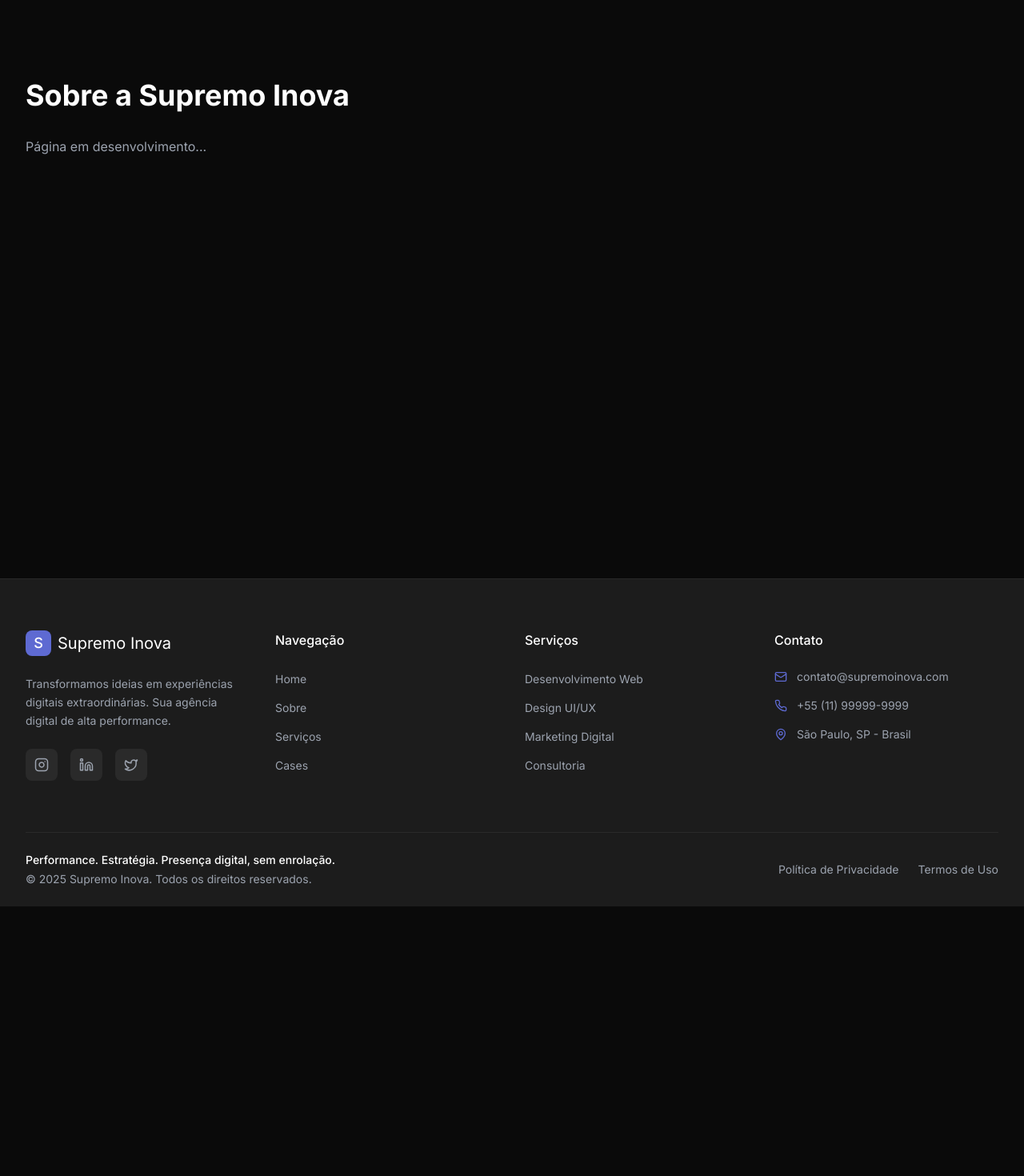
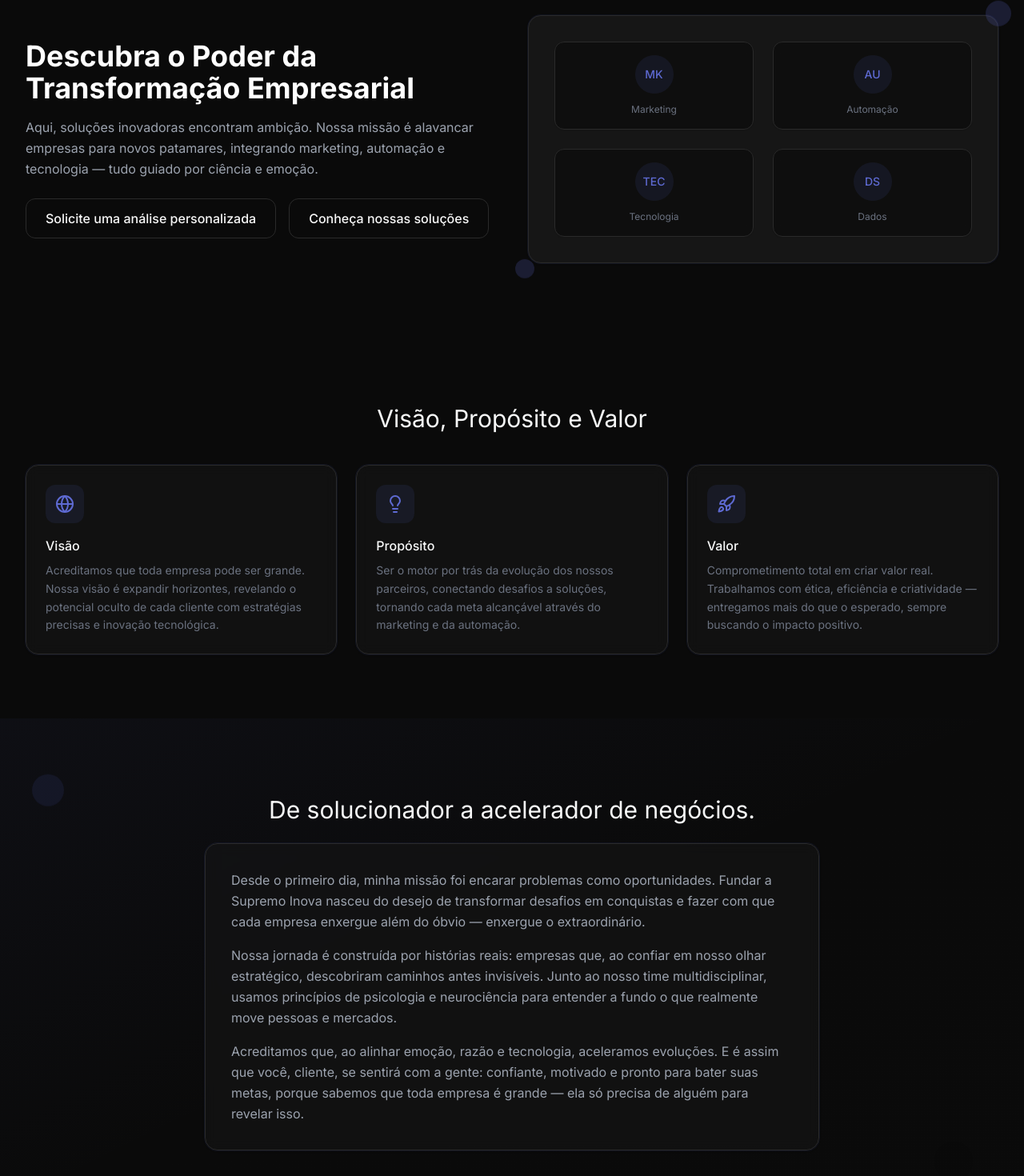
Before and after one commit to lucas-hsi/site-agencia-supremo-inova, a React (Vite) app: page /sobre in a window 1280 px wide. Shown: the part 157-1627 px from the top of the page at 80% size. Before the commit the page ends 1290 px from the top, so only its background shows below. Built offline with nearby package versions, Linux system fonts and the light colour scheme.

Commit message:
feat(about): implementa página completa com hero, visão/propósito/valor, storytelling, time e CTA

```diff
--- a/src/pages/About.tsx
+++ b/src/pages/About.tsx
@@ -1,12 +1,203 @@
+import { motion } from 'framer-motion'
+import { Globe, Lightbulb, Rocket } from 'lucide-react'
+import { Link } from 'react-router-dom'
+import { TeamSection } from '../components/sections/TeamSection'
+
 export function About() {
+  const values = [
+    {
+      icon: Globe,
+      title: 'Visão',
+      description:
+        'Acreditamos que toda empresa pode ser grande. Nossa visão é expandir horizontes, revelando o potencial oculto de cada cliente com estratégias precisas e inovação tecnológica.'
+    },
+    {
+      icon: Lightbulb,
+      title: 'Propósito',
+      description:
+        'Ser o motor por trás da evolução dos nossos parceiros, conectando desafios a soluções, tornando cada meta alcançável através do marketing e da automação.'
+    },
+    {
+      icon: Rocket,
+      title: 'Valor',
+      description:
+        'Comprometimento total em criar valor real. Trabalhamos com ética, eficiência e criatividade — entregamos mais do que o esperado, sempre buscando o impacto positivo.'
+    }
+  ]
+
   return (
-    <main className="min-h-screen pt-20">
-      <div className="container section-padding">
-        <h1 className="text-4xl font-bold text-white mb-8">Sobre a Supremo Inova</h1>
-        <p className="text-text-secondary">
-          Página em desenvolvimento...
-        </p>
-      </div>
+    <main className="min-h-screen bg-background">
+      {/* HERO */}
+      <section className="relative overflow-hidden">
+        <div className="container section-padding">
+          <div className="grid grid-cols-1 lg:grid-cols-2 gap-10 items-center">
+            <motion.div
+              initial={{ opacity: 0, y: 20 }}
+              whileInView={{ opacity: 1, y: 0 }}
+              transition={{ duration: 0.6 }}
+              viewport={{ once: true }}
+              className="space-y-4"
+            >
+              <h1 className="text-3xl md:text-4xl font-bold text-white">
+                Descubra o Poder da Transformação Empresarial
+              </h1>
+              <p className="text-text-secondary font-light leading-relaxed">
+                Aqui, soluções inovadoras encontram ambição. Nossa missão é alavancar empresas para novos patamares, integrando marketing, automação e tecnologia — tudo guiado por ciência e emoção.
+              </p>
+              <div className="flex flex-col sm:flex-row gap-4 pt-2">
+                <Link to="/contato" className="linear-button text-base">
+                  Solicite uma análise personalizada
+                </Link>
+                <Link to="/servicos" className="linear-button-ghost text-base">
+                  Conheça nossas soluções
+                </Link>
+              </div>
+            </motion.div>
+
+            {/* Hero visual */}
+            <motion.div
+              initial={{ opacity: 0, x: 20 }}
+              whileInView={{ opacity: 1, x: 0 }}
+              transition={{ duration: 0.6, delay: 0.1 }}
+              viewport={{ once: true }}
+              className="relative"
+            >
+              <div className="bg-surface border border-border rounded-2xl p-8 linear-glow">
+                <div className="grid grid-cols-2 gap-6">
+                  {[0, 1, 2, 3].map((i) => (
+                    <motion.div
+                      key={i}
+                      initial={{ opacity: 0, scale: 0.95 }}
+                      whileInView={{ opacity: 1, scale: 1 }}
+                      transition={{ duration: 0.5, delay: 0.2 + i * 0.05 }}
+                      viewport={{ once: true }}
+                      className="bg-background/60 backdrop-blur border border-border rounded-xl p-4 shadow-sm hover:shadow-md transition-shadow"
+                    >
+                      <div className="w-12 h-12 bg-accent/10 rounded-full flex items-center justify-center mx-auto mb-3">
+                        <span className="text-sm font-medium text-accent">{['MK', 'AU', 'TEC', 'DS'][i]}</span>
+                      </div>
+                      <p className="text-xs text-text-muted font-light text-center">
+                        {['Marketing', 'Automação', 'Tecnologia', 'Dados'][i]}
+                      </p>
+                    </motion.div>
+                  ))}
+                </div>
+              </div>
+
+              {/* floating tech lines/elements */}
+              <motion.div
+                animate={{ y: [0, -10, 0] }}
+                transition={{ duration: 3, repeat: Infinity, ease: 'easeInOut' }}
+                className="absolute -top-4 -right-4 w-8 h-8 bg-accent/20 rounded-full"
+              />
+              <motion.div
+                animate={{ y: [0, 10, 0] }}
+                transition={{ duration: 4, repeat: Infinity, ease: 'easeInOut', delay: 1 }}
+                className="absolute -bottom-4 -left-4 w-6 h-6 bg-accent/20 rounded-full"
+              />
+            </motion.div>
+          </div>
+        </div>
+      </section>
+
+      {/* VISÃO | PROPÓSITO | VALOR */}
+      <section className="py-20">
+        <div className="container">
+          <h2 className="text-2xl md:text-3xl font-light text-[#f7f8f8] mb-10 text-center">
+            Visão, Propósito e Valor
+          </h2>
+          <div className="grid grid-cols-1 md:grid-cols-3 gap-6">
+            {values.map((item, idx) => {
+              const Icon = item.icon
+              return (
+                <motion.div
+                  key={item.title}
+                  initial={{ opacity: 0, y: 20 }}
+                  whileInView={{ opacity: 1, y: 0 }}
+                  transition={{ duration: 0.6, delay: idx * 0.1 }}
+                  viewport={{ once: true }}
+                  className="group bg-surface/60 backdrop-blur border border-border rounded-2xl p-6 shadow-sm hover:shadow-md hover:translate-y-[-2px] transition-all linear-glow"
+                >
+                  <div className="w-12 h-12 bg-accent/10 rounded-xl flex items-center justify-center mb-4">
+                    <Icon className="w-6 h-6 text-accent group-hover:scale-105 transition-transform" />
+                  </div>
+                  <h3 className="text-base font-medium text-[#f7f8f8] mb-2">{item.title}</h3>
+                  <p className="text-sm text-text-muted font-light leading-relaxed">{item.description}</p>
+                </motion.div>
+              )
+            })}
+          </div>
+        </div>
+      </section>
+
+      {/* STORYTELLING */}
+      <section className="relative py-24 overflow-hidden">
+        <div className="absolute inset-0 bg-gradient-to-br from-accent/5 via-transparent to-primary/5" />
+        <div className="container relative">
+          <div className="max-w-3xl mx-auto">
+            <motion.h2
+              initial={{ opacity: 0, y: 10 }}
+              whileInView={{ opacity: 1, y: 0 }}
+              transition={{ duration: 0.6 }}
+              viewport={{ once: true }}
+              className="text-2xl md:text-3xl font-light text-[#f7f8f8] mb-6 text-center"
+            >
+              De solucionador a acelerador de negócios.
+            </motion.h2>
+            <motion.div
+              initial={{ opacity: 0 }}
+              whileInView={{ opacity: 1 }}
+              transition={{ duration: 0.8, delay: 0.1 }}
+              viewport={{ once: true }}
+              className="bg-surface/60 backdrop-blur border border-border rounded-2xl p-8 linear-glow"
+            >
+              <div className="space-y-4">
+                <p className="text-text-secondary font-light leading-relaxed">
+                  Desde o primeiro dia, minha missão foi encarar problemas como oportunidades. Fundar a Supremo Inova nasceu do desejo de transformar desafios em conquistas e fazer com que cada empresa enxergue além do óbvio — enxergue o extraordinário.
+                </p>
+                <p className="text-text-secondary font-light leading-relaxed">
+                  Nossa jornada é construída por histórias reais: empresas que, ao confiar em nosso olhar estratégico, descobriram caminhos antes invisíveis. Junto ao nosso time multidisciplinar, usamos princípios de psicologia e neurociência para entender a fundo o que realmente move pessoas e mercados.
+                </p>
+                <p className="text-text-secondary font-light leading-relaxed">
+                  Acreditamos que, ao alinhar emoção, razão e tecnologia, aceleramos evoluções. E é assim que você, cliente, se sentirá com a gente: confiante, motivado e pronto para bater suas metas, porque sabemos que toda empresa é grande — ela só precisa de alguém para revelar isso.
+                </p>
+              </div>
+            </motion.div>
+          </div>
+
+          {/* elementos translúcidos flutuantes */}
+          <motion.div
+            animate={{ y: [0, -12, 0] }}
+            transition={{ duration: 5, repeat: Infinity, ease: 'easeInOut' }}
+            className="absolute -top-6 left-10 w-10 h-10 rounded-full bg-accent/10"
+          />
+          <motion.div
+            animate={{ y: [0, 12, 0] }}
+            transition={{ duration: 6, repeat: Infinity, ease: 'easeInOut', delay: 1 }}
+            className="absolute -bottom-8 right-16 w-12 h-12 rounded-full bg-primary/10"
+          />
+        </div>
+      </section>
+
+      {/* TIME & DIFERENCIAIS */}
+      <TeamSection />
+
+      {/* CTA */}
+      <section className="py-20">
+        <div className="container">
+          <div className="max-w-3xl mx-auto text-center">
+            <h3 className="text-2xl md:text-3xl font-light text-[#f7f8f8] mb-4">
+              Pronto para descobrir o que sua empresa pode ser?
+            </h3>
+            <p className="text-text-secondary font-light mb-8">
+              Vamos juntos transformar desafios em impulsos para o crescimento.
+            </p>
+            <Link to="/contato" className="linear-button text-base inline-flex items-center justify-center">
+              Solicite uma análise personalizada
+            </Link>
+          </div>
+        </div>
+      </section>
     </main>
   )
 }
```
